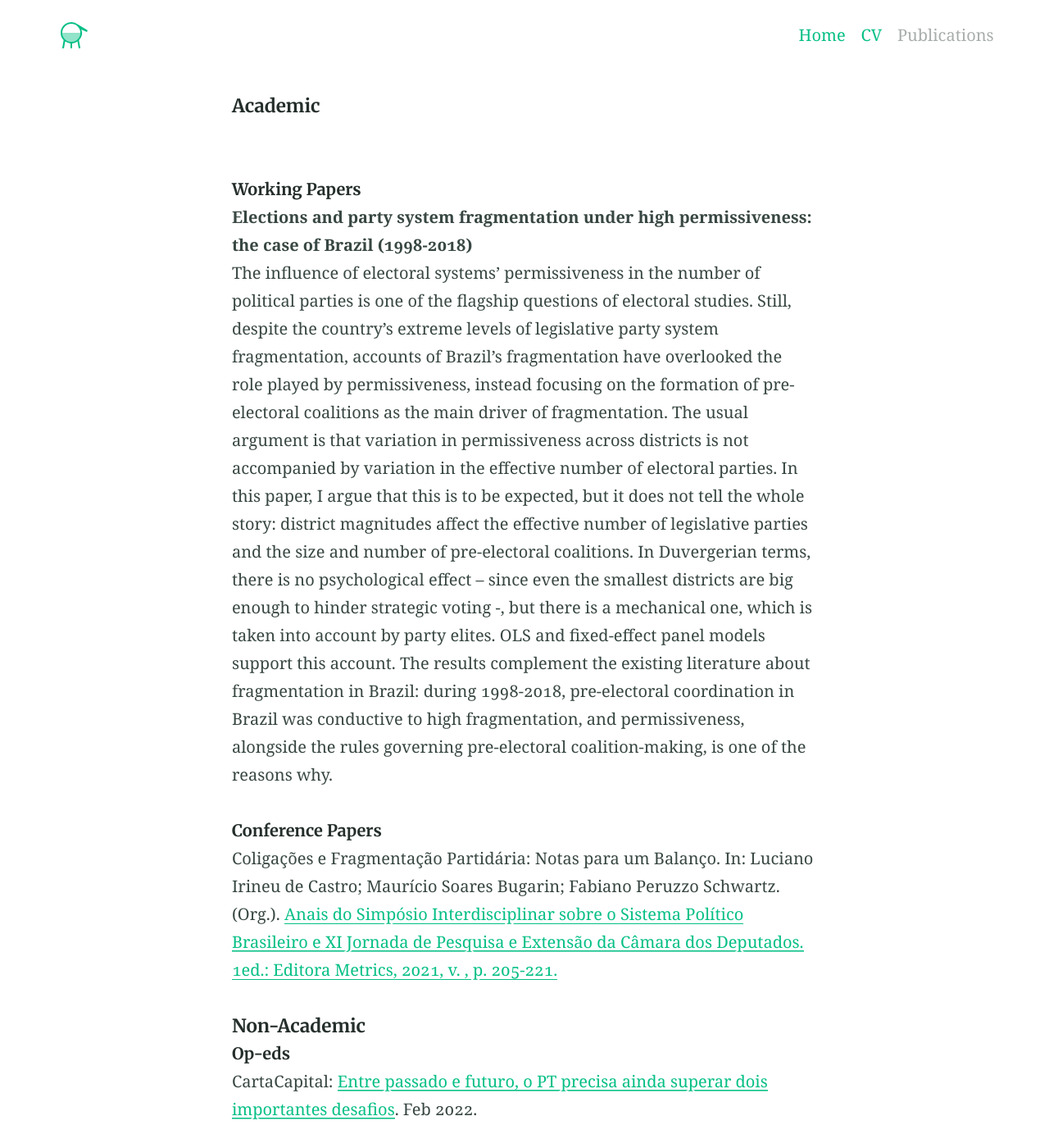
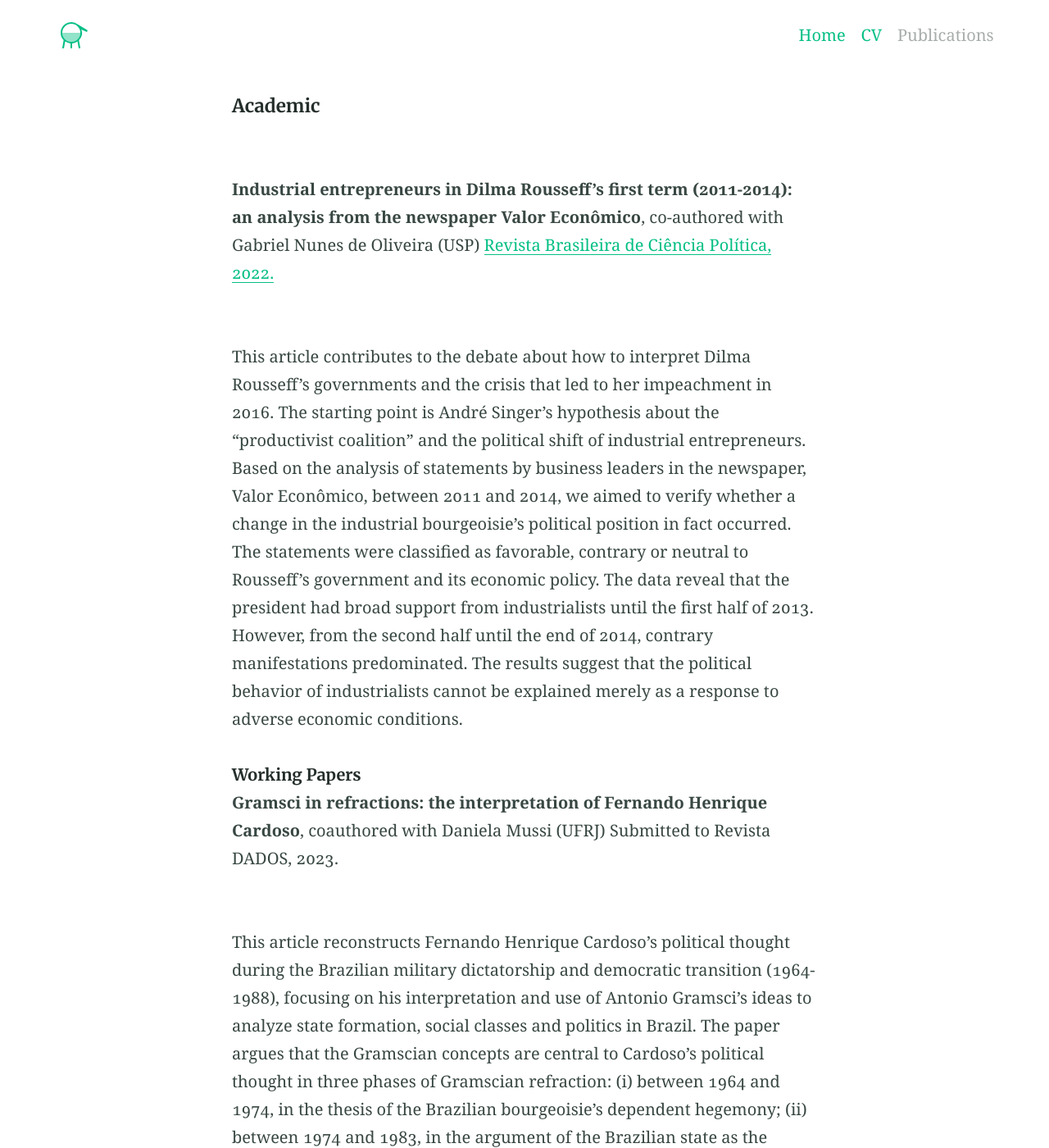
Before and after one commit to nicoleherscovici/nicoleherscovici.github.io, a Jekyll site: the page built from pubs.md, in a window 1280 px wide and 1400 px high. Shown: the whole window at 82% size. Built offline with Jekyll 4.4.1, drawn with Linux system fonts in a browser that asks for light colours; some of the changed text lies outside the part shown.

Commit message:
Update pubs.md

```diff
--- a/pubs.md
+++ b/pubs.md
@@ -12,29 +12,78 @@ description: Here are some links for publications, op-eds, commentary and the li
 ##### Academic
 <br>
 
+**Industrial entrepreneurs in Dilma Rousseff’s first term (2011-2014): an analysis from the newspaper Valor Econômico**, co-authored with Gabriel Nunes de Oliveira (USP)
+[Revista Brasileira de Ciência Política, 2022.](https://www.scielo.br/j/rbcpol/a/qJkmrFTQFT7hrkXcb8nKdrG/)
+
+<br>
+This article contributes to the debate about how to interpret Dilma Rousseff’s governments and the crisis that led to her impeachment in 2016. The starting point is André Singer’s hypothesis about the “productivist coalition” and the political shift of industrial entrepreneurs. Based on the analysis of statements by business leaders in the newspaper, Valor Econômico, between 2011 and 2014, we aimed to verify whether a change in the industrial bourgeoisie’s political position in fact occurred. The statements were classified as favorable, contrary or neutral to Rousseff’s government and its economic policy. The data reveal that the president had broad support from industrialists until the first half of 2013. However, from the second half until the end of 2014, contrary manifestations predominated. The results suggest that the political behavior of industrialists cannot be explained merely as a response to adverse economic conditions.
+
+
+
 ###### Working Papers
 
-**Elections and party system fragmentation under high permissiveness: the case of Brazil (1998-2018)**
+**Gramsci in refractions: the interpretation of Fernando Henrique Cardoso**, coauthored with Daniela Mussi (UFRJ)
+Submitted to Revista DADOS, 2023.
+
 <br>
-  The influence of electoral systems’ permissiveness in the number of political parties is one of the flagship questions of electoral studies. Still, despite the country’s extreme levels of legislative party system fragmentation, accounts of Brazil’s fragmentation have overlooked the role played by permissiveness, instead focusing on the formation of pre-electoral coalitions as the main driver of fragmentation. The usual argument is that variation in permissiveness across districts is not accompanied by variation in the effective number of electoral parties. In this paper, I argue that this is to be expected, but it does not tell the whole story: district magnitudes affect the effective number of legislative parties and the size and number of pre-electoral coalitions. In Duvergerian terms, there is no psychological effect – since even the smallest districts are big enough to hinder strategic voting -, but there is a mechanical one, which is taken into account by party elites. OLS and fixed-effect panel models support this account. The results complement the existing literature about fragmentation in Brazil: during 1998-2018, pre-electoral coordination in Brazil was conductive to high fragmentation, and permissiveness, alongside the rules governing pre-electoral coalition-making, is one of the reasons why.
+ This article reconstructs Fernando Henrique Cardoso’s political thought during the
+Brazilian military dictatorship and democratic transition (1964-1988), focusing on his
+interpretation and use of Antonio Gramsci’s ideas to analyze state formation, social classes and
+politics in Brazil. The paper argues that the Gramscian concepts are central to Cardoso’s
+political thought in three phases of Gramscian refraction: (i) between 1964 and 1974, in the
+thesis of the Brazilian bourgeoisie's dependent hegemony; (ii) between 1974 and 1983, in the
+argument of the Brazilian state as the “Modern Prince” as a concept for the analysis of the
+agrarian-industrial-military coalition in the post-1964 period; and (iii) from 1983 to 1988, in
+the definition of the Brazilian economic and military elites’ behavior as a authoritarianscletortic transformism in the face of the pressures for the democratization of the political
+regime.
+
 
 ###### Conference Papers
 
-Coligações e Fragmentação Partidária: Notas para um Balanço. In: Luciano Irineu de Castro; Maurício Soares Bugarin; Fabiano Peruzzo Schwartz. (Org.). [Anais do Simpósio Interdisciplinar sobre o Sistema Político Brasileiro e XI Jornada de Pesquisa e Extensão da Câmara dos Deputados. 1ed.: Editora Metrics, 2021, v. , p. 205-221.](https://editorametrics.com.br/livro/anais-do-simposio-interdisciplinar-sobre-o-sistema-politico-brasileiro-e-xi-jornada-de-pesquisa-e-extensao-da-camara-dos-deputados)
+1. **Ports’ War: A Case of Business’ Political Success**
+VII Fórum Brasileiro de P´os-Graduação em Ciência Política (2022)
+*Awarded best paper* in the studies of Political, Social and Burocratic Elites
+
 <br>
 
+2. **The giant woke up: The 2013 Brazilian mass demonstrations and business opposition to Rouseff’s government**
+XII Seminário Discente da Pós-Graduação em Ciência Política da USP (2022)
 
-##### Non-Academic
+<br>
+
+3. **Textile businessmen interpretations about Rouseff’s impeachment: what are the reasons and solutions to the Brazilian crisis?**
+46º Encontro anual da ANPOCS (2022)
+
+<br>
+
+4. **The political behavior of the textile-clothing business sector in the Dilma Rousseff
+governments (2011-2016)**
+XI Seminário Discente da Pós-Graduação em Ciência Política da USP (2021)
+
+<br>
+5. **Dilma Rousseff’s administration and the business sector’s opposition**
+27° Simpósio Internacional de Iniciação Científica e Tecnológica da USP (2019)
+*Awarded top 10 papers in the International Round*
+<br>
+
+##### Translations (English to Portuguese)
+<br>
+1. **The Twilight of Formal Democracy: Contradictions of Accumulation and the Political Crisis of Neoliberalism**, by Alyson J. Ayers and Alfredo Saad-Filho
+Translation published as a chapter of the book [*Brasil no inferno global: Capitalismo e Democracia fora dos trilhos* (2022).](https://www.livrosabertos.sibi.usp.br/portaldelivrosUSP/catalog/book/825)
+
+<br>
+2. **The Age of Crisis: Neoliberalism, the Collapse of Democracy, and the Pandemic**, by Alfredo Saad-Filho (upcoming, 2023)
+
+<br>
+3. **American Interregnum: Nancy Fraser’s interview to Alessandra Spano**
+[Translation published by Cadernos de Filosofia Alemã: Crítica e Modernidade (2021)](https://www.revistas.usp.br/filosofiaalema/article/view/185864).
 
 
 ###### Op-eds
 
-CartaCapital: [Entre passado e futuro, o PT precisa ainda superar dois importantes desafios](https://www.cartacapital.com.br/artigo/entre-passado-e-futuro-o-pt-precisa-ainda-superar-dois-importantes-desafios/). Feb 2022.
+Boletim Lua Nova: [How do business achieve political success? Evidences from the ports’ war](https://boletimluanova.org/como-os-empresarios-obtem-vitorias-politicas/). 2022.
 
-###### Comments on media
+Boletim Lua Nova: [The giant woke up: The 2013 mass demonstrations and businessl opposition
+to Rouseff’s government](https://boletimluanova.org/o-gigante-acordou-manifestacoes-2013-oposicao-dilma/). 2022.
 
-UOL. Lula-Alckmin e Ciro-Marina: chapas de ex-presidenciáveis são incomuns. [2022](https://noticias.uol.com.br/politica/ultimas-noticias/2022/01/24/chapas-ex-presidenciaveis-lula-alckmin.htm).
-<br>
-UOL. Moro volta à política para tentar criar novo polo contra Lula e Bolsonaro. [2021](https://noticias.uol.com.br/politica/ultimas-noticias/2021/11/06/sergio-moro-personagem-da-semana.htm).
-<br>
-UOL. Justiça e derrotas tiram Serra e Alckmin da eleição pela 1ª vez desde 1996. [2020](https://noticias.uol.com.br/eleicoes/2020/09/12/serra-alckmin-eleicoes-prefeitura-sp-psdb.htm).
+Fórum Cenedic: [American interregnum and the Biden administration: an analysis from Nancy Fraser](https://cenedic.fflch.usp.br/node/68). 2021.
```
